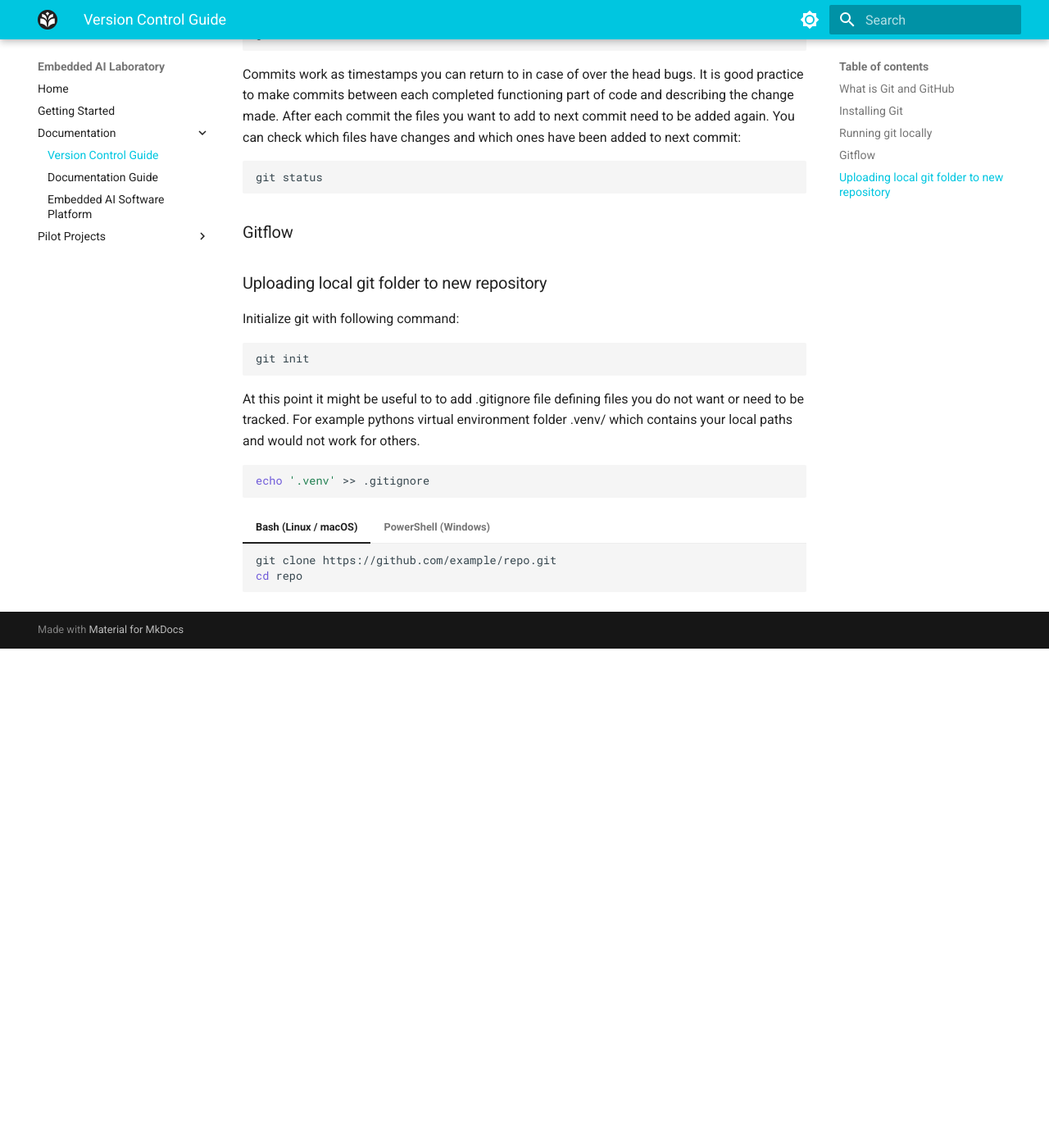
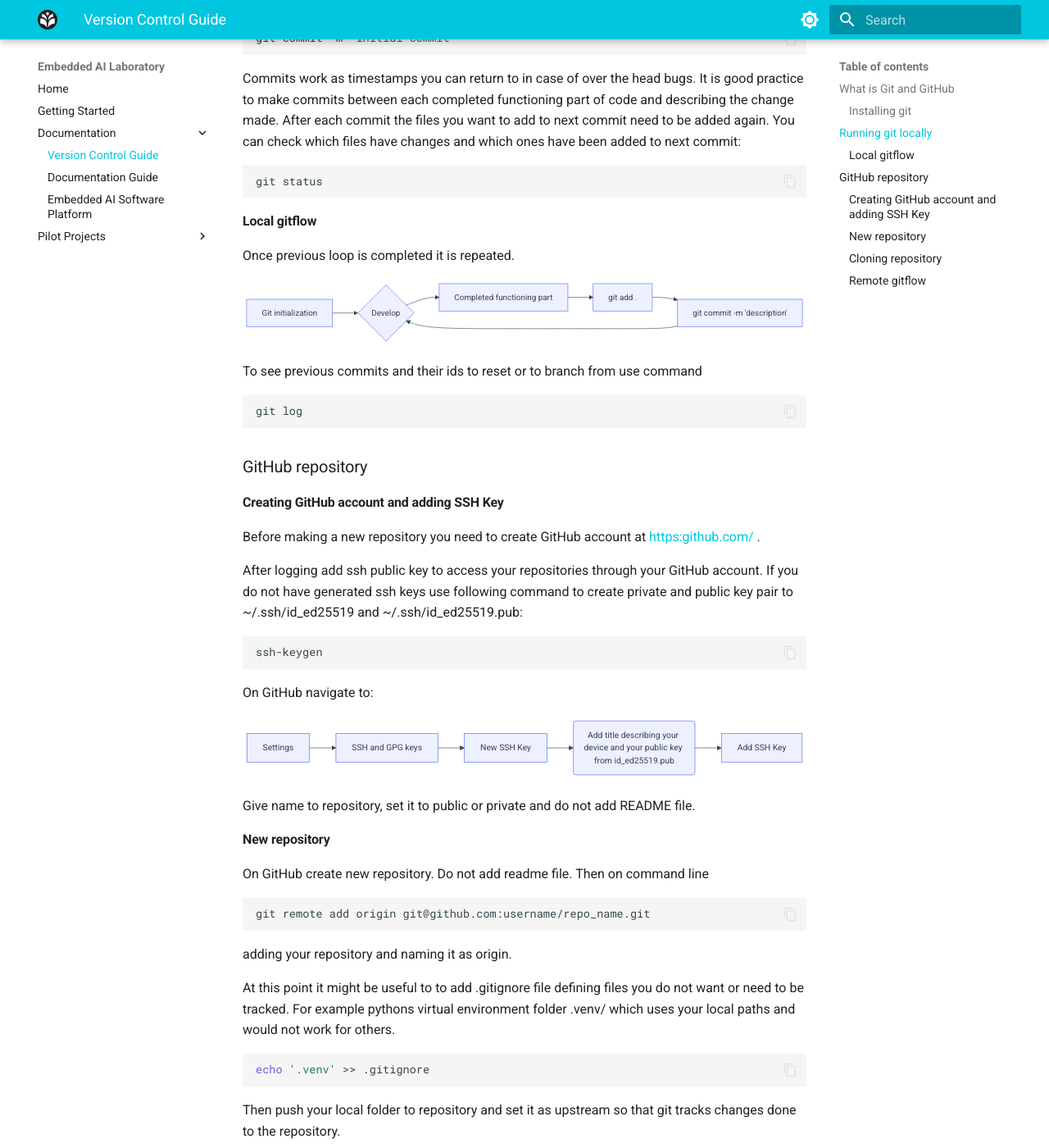
Before and after one commit to aaheikki/embedded_ai_lab, an MkDocs documentation site: the page built from docs/version_control_guide.md, in a window 1280 px wide and 1400 px high, scrolled down 1033 px. Shown: the whole window at 82% size. Built offline with MkDocs 1.6.1 and Material for MkDocs 9.7.7, drawn with Linux system fonts in a browser that asks for light colours; before the commit the page ends 1824 px from its top, so only the background shows below that; some of the changed text lies outside the part shown.

Commit message:
how to add reopsitories and basic git flow diagrams

```diff
--- a/docs/version_control_guide.md
+++ b/docs/version_control_guide.md
@@ -4,7 +4,7 @@
 
 Git is most used version control and we will be implementing git as version control tool and GitHub as our upstream repository.
 
-### Installing Git
+#### Installing git
 Install instructions can be found from their web site
 <a href="https://git-scm.com/install" target="_blank" rel="noopener">
 https://git-scm.com/install
@@ -34,7 +34,7 @@ example_project_directory/
 ├── README.md
 ├── requirements.txt
 ├── sub_project_1/
-|── sub_project_2/
+├── sub_project_2/
 └── .venv/
 ~~~
 
@@ -42,7 +42,7 @@ Initialize git with following command:
 ~~~bash
 git init
 ~~~
-Add all files to be tracked:
+This creates and configs .git to track your folders changes. Next add all files using '.' or individual files to be tracked:
 ~~~bash
 git add .
 ~~~
@@ -54,34 +54,82 @@ Commits work as timestamps you can return to in case of over the head bugs. It i
 ~~~bash
 git status
 ~~~
-### Gitflow
 
-
-
-
-### Uploading local git folder to new repository
-Initialize git with following command:
-~~~bash
-git init
+#### Local gitflow
+Once previous loop is completed it is repeated.
+~~~ mermaid
+graph LR
+  A[Git initialization] --> B{Develop};
+  B --> C[Completed functioning part];
+  C --> D[git add .];
+  D --> E[git commit -m 'description']
+  E --> B;
 ~~~
 
-At this point it might be useful to to add .gitignore file defining files you do not want or need to be tracked. For example pythons virtual environment folder .venv/ which contains your local paths and would not work for others.
+To see previous commits and their ids to reset or to branch from use command
+~~~bash
+git log
+~~~
+
+### GitHub repository
+
+#### Creating GitHub account and adding SSH Key
+Before making a new repository you need to create GitHub account at
+<a href="https:github.com/" target="_blank" rel="noopener">
+https:github.com/
+</a>.
+
+After logging add ssh public key to access your repositories through your GitHub account. If you do not have generated ssh keys use following command to create private and public key pair to ~/.ssh/id_ed25519 and ~/.ssh/id_ed25519.pub:
+~~~bash
+ssh-keygen
+~~~
+On GitHub navigate to:
+~~~mermaid
+graph LR
+A[Settings] --> B[SSH and GPG keys];
+B --> C[New SSH Key];
+C --> D(Add title describing your device and your public key from id_ed25519.pub);
+D --> E[Add SSH Key]
+~~~
+
+Give name to repository, set it to public or private and do not add README file.
+
+#### New repository
+On GitHub create new repository. Do not add readme file. Then on command line
+~~~bash
+git remote add origin git@github.com:username/repo_name.git
+~~~
+adding your repository and naming it as origin.
+
+At this point it might be useful to to add .gitignore file defining files you do not want or need to be tracked. For example pythons virtual environment folder .venv/ which uses your local paths and would not work for others.
 
 ~~~bash
 echo '.venv' >> .gitignore
 ~~~
 
+Then push your local folder to repository and set it as upstream so that git tracks changes done to the repository.
 
-=== "Bash (Linux / macOS)"
+~~~bash
+git push -u origin master
+~~~
 
-    ~~~bash
-    git clone https://github.com/example/repo.git
-    cd repo
-    ~~~
+#### Cloning repository
 
-=== "PowerShell (Windows)"
+If you want to clone existing repository. On command line use following command to fetch repository setting it automatically as upstream repository.
+~~~bash
+git clone git@github.com:username/repo_name.git
+~~~
+If you are owner or have writing rights you can start pushing and pulling.
 
-    ~~~powershell
-    git clone https://github.com/example/repo.git
-    cd repo
-    ~~~
+#### Remote gitflow
+
+When working with repositories same local gitflow is down, but you will have to first pull changes from repository and at the end of session push your changes to the repository.
+~~~mermaid
+graph LR
+Z[Start of session] --> A[git pull]
+A --> B[local gitflow];
+B --> D[git add; git commit];
+D --> B;
+B --> C[git push];
+C --> E[End of session];
+~~~
--- a/mkdocs.yml
+++ b/mkdocs.yml
@@ -3,11 +3,13 @@ site_name: Embedded AI Laboratory
 theme:
   name: material
 
+  features:
+    - content.code.copy # copy icon to code blocks
+
   logo: assets/UEF_Favicon_192x192.png
   favicon: assets/UEF_Favicon_192x192.png
 
   palette:
-
     # Palette toggle for light mode
     - media: "(prefers-color-scheme: light)"
       scheme: default
@@ -53,6 +55,10 @@ markdown_extensions:
       pygments_lang_class: true
   - pymdownx.inlinehilite
   - pymdownx.snippets
-  - pymdownx.superfences
+  - pymdownx.superfences:
+      custom_fences:
+        - name: mermaid
+          class: mermaid
+          format: !!python/name:pymdownx.superfences.fence_code_format
   - pymdownx.tabbed:
       alternate_style: true
```
